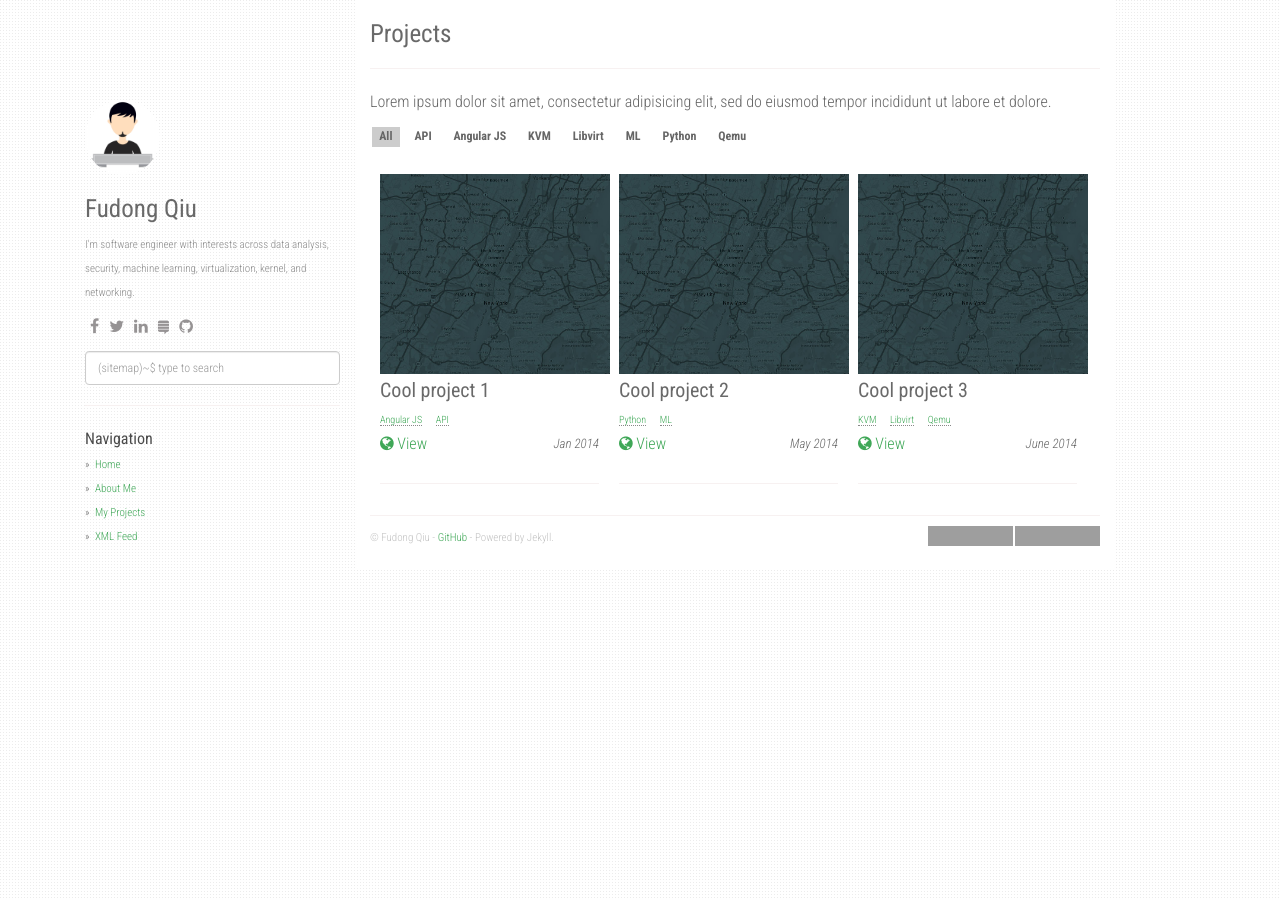
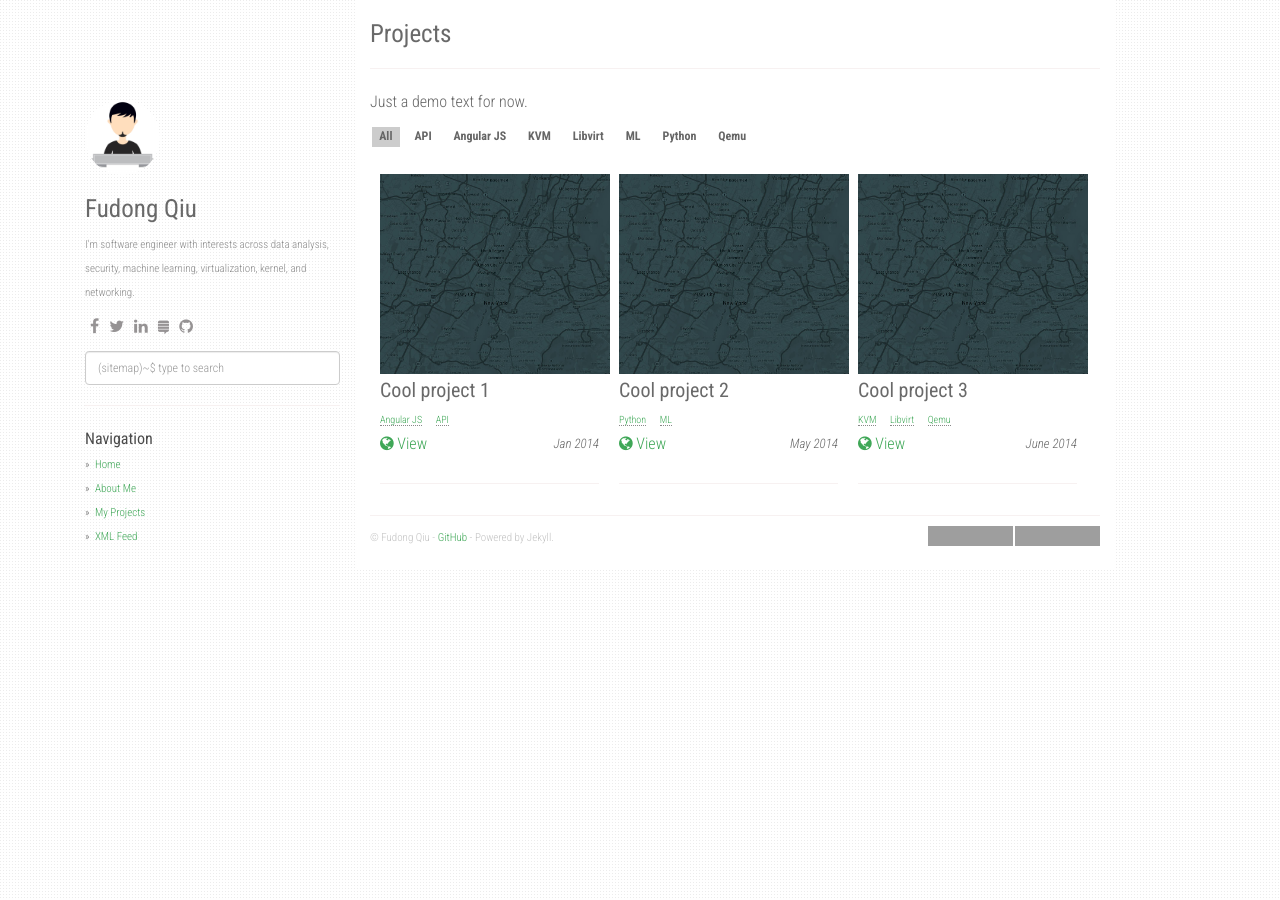
Before and after one commit to fdqiu/fdqiu.github.io, a Jekyll site: the page built from projects.md, in a window 1280 px wide. Built offline with Jekyll 4.4.1, drawn with Linux system fonts in a browser that asks for light colours; nearby versions of some CDN libraries; grey boxes are pictures that could not be loaded.

Commit message:
Update projects.md

```diff
--- a/projects.md
+++ b/projects.md
@@ -4,4 +4,4 @@ title: Projects
 permalink: /projects/
 ---
 
-Lorem ipsum dolor sit amet, consectetur adipisicing elit, sed do eiusmod tempor incididunt ut labore et dolore.
+Just a demo text for now.
```
